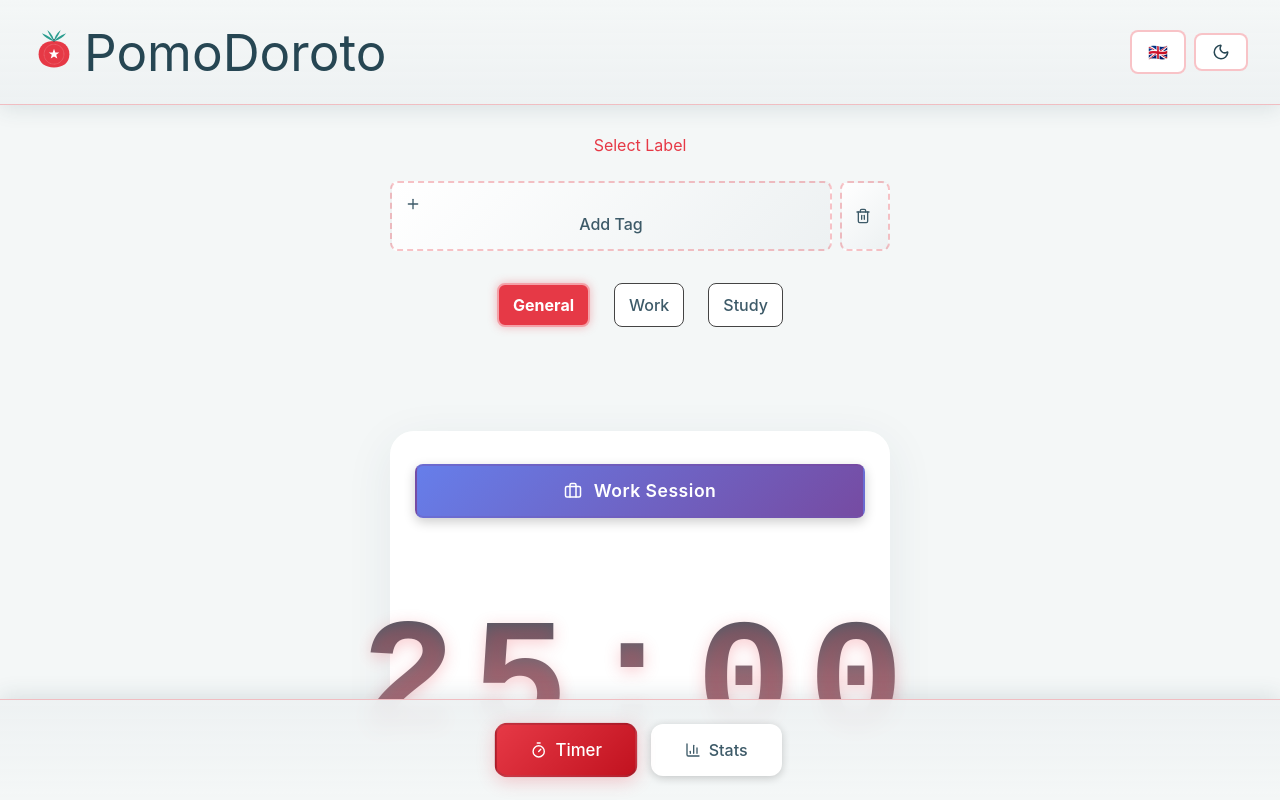
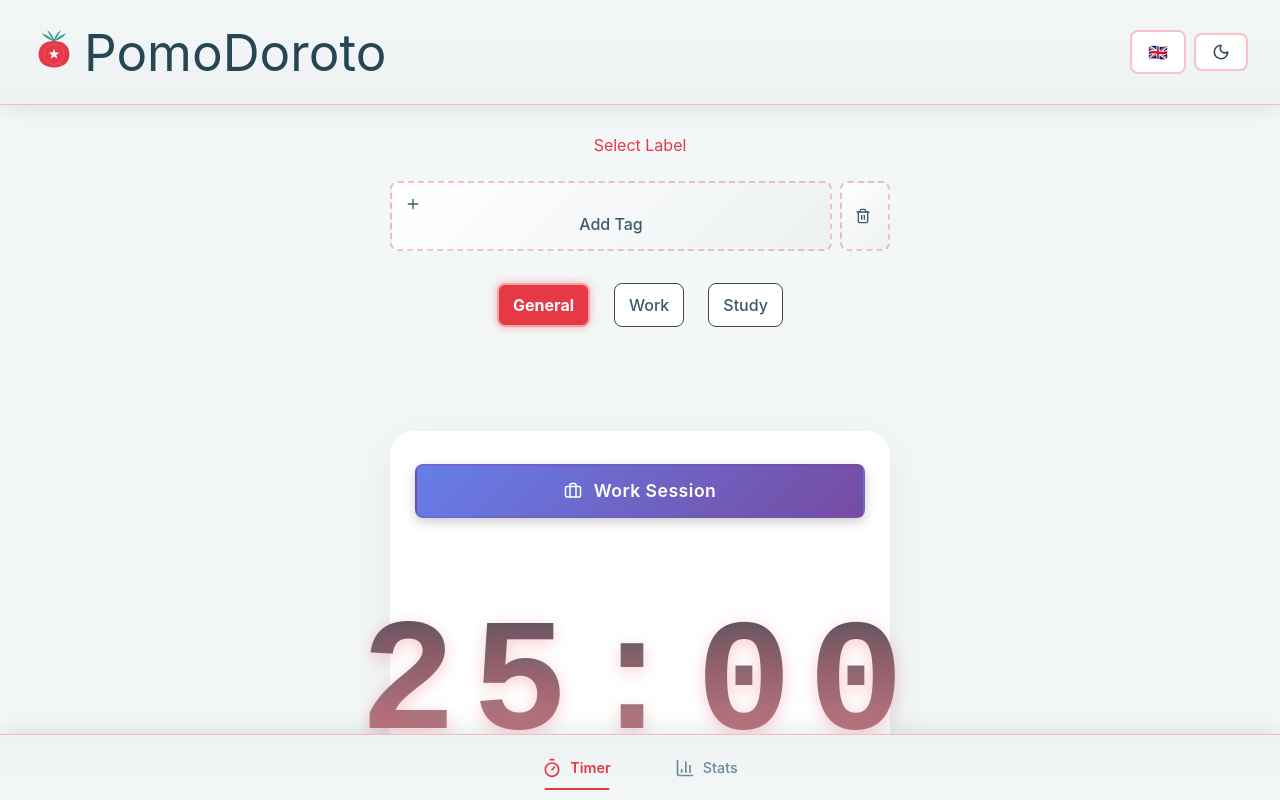
Before and after one commit to drt-dave/pomodoro, a React (Vite) app: page / in a window 1280 px wide. Built offline with nearby package versions, Linux system fonts and the light colour scheme.

Commit message:
style: flatten bottom nav with underline indicator and larger icons

```diff
--- a/src/App.css
+++ b/src/App.css
@@ -166,7 +166,7 @@
 .main-content {
   flex: 1;
   padding-top: 85px;
-  padding-bottom: 100px;
+  padding-bottom: 70px;
   overflow-y: auto;
   -webkit-overflow-scrolling: touch;
   touch-action: pan-y;
@@ -182,13 +182,13 @@
   display: flex;
   justify-content: center;
   align-items: center;
-  gap: 1rem;
+  gap: 1.5rem;
   position: fixed;
   bottom: env(safe-area-inset-bottom, 0);
   left: 0;
   right: 0;
   z-index: 1000;
-  padding: 1.5rem 2rem;
+  padding: 0.75rem 2rem;
   background: linear-gradient(180deg, var(--gradient-footer-start) 0%, var(--gradient-footer-end) 100%);
   backdrop-filter: blur(10px);
   -webkit-backdrop-filter: blur(10px);
@@ -198,48 +198,46 @@
 }
 
 .nav-item {
+  position: relative;
   display: flex;
   align-items: center;
+  justify-content: center;
   gap: 0.5rem;
-  padding: 0.75rem 2rem;
-  min-width: 120px;
-  font-size: 1rem;
+  padding: 0.6rem 1.25rem;
+  font-size: 0.9rem;
   font-weight: 500;
-  color: var(--text-secondary);
-  border-radius: 12px;
-  border: 2px solid transparent;
-  background-color: var(--bg-card);
+  color: var(--text-muted);
+  background: transparent;
+  border: none;
   cursor: pointer;
   user-select: none;
-  transition: all 0.3s ease;
-  box-shadow: 0 2px 8px rgba(0, 0, 0, 0.2);
+  transition: color 0.2s ease;
+}
+
+.nav-item::after {
+  content: '';
+  position: absolute;
+  bottom: -2px;
+  left: 50%;
+  width: 0;
+  height: 2.5px;
+  background-color: var(--accent-primary);
+  border-radius: 2px;
+  transform: translateX(-50%);
+  transition: width 0.2s ease;
 }
 
 .nav-item:hover {
-  background-color: var(--bg-card-hover);
-  transform: translateY(-2px);
-  border-color: var(--border-hover);
-  box-shadow: 0 4px 12px var(--shadow-accent);
+  color: var(--text-primary);
 }
 
 .nav-item.active {
-  background: linear-gradient(135deg, var(--accent-primary) 0%, var(--accent-secondary) 100%);
-  color: #fff;
-  border-color: var(--border-active);
-  box-shadow: 0 4px 16px var(--shadow-accent-md);
-  transform: scale(1.05);
+  color: var(--accent-primary);
+  font-weight: 600;
 }
 
-.nav-item.active:hover {
-  background: linear-gradient(135deg, var(--accent-secondary) 0%, var(--accent-primary) 100%);
-  border-color: var(--accent-light);
-  box-shadow: 0 6px 20px var(--shadow-accent-lg);
-  transform: scale(1.05) translateY(-2px);
-}
-
-.nav-item span {
-  font-weight: 600;
-  letter-spacing: 0.5px;
+.nav-item.active::after {
+  width: 60%;
 }
 
 @media (max-width: 600px) {
@@ -263,7 +261,7 @@
 
   .main-content {
 	padding-top: 70px;
-	padding-bottom: 90px;
+	padding-bottom: 60px;
   }
 
   .bottom-nav {
@@ -272,12 +270,7 @@
   }
 
   .nav-item {
-	min-width: 100px;
 	padding: 0.5rem 1rem;
-	font-size: 0.9rem;
-  }
-
-  .nav-item span {
-	display: inline;
+	font-size: 0.85rem;
   }
 }
--- a/src/App.tsx
+++ b/src/App.tsx
@@ -77,7 +77,7 @@ function App() {
 		  }}
 		  aria-label='Timer view'
 		>
-		  <TimerIcon size={16} /> {translations.timerTab}
+		  <TimerIcon size={20} /> {translations.timerTab}
 		</button>
 
 		<button
@@ -88,7 +88,7 @@ function App() {
 		  }}
 		  aria-label='Stats view'
 		>
-		  <BarChart3 size={16} /> {translations.statsTab}
+		  <BarChart3 size={20} /> {translations.statsTab}
 		</button>
 	  </footer>
 	</div>
```
